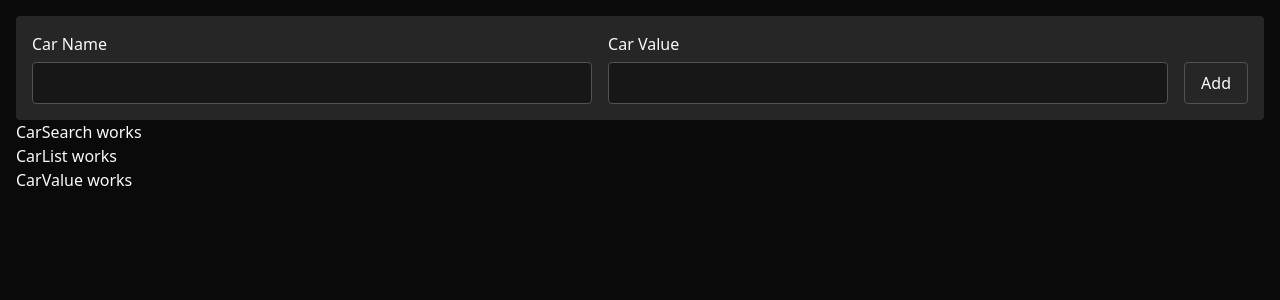
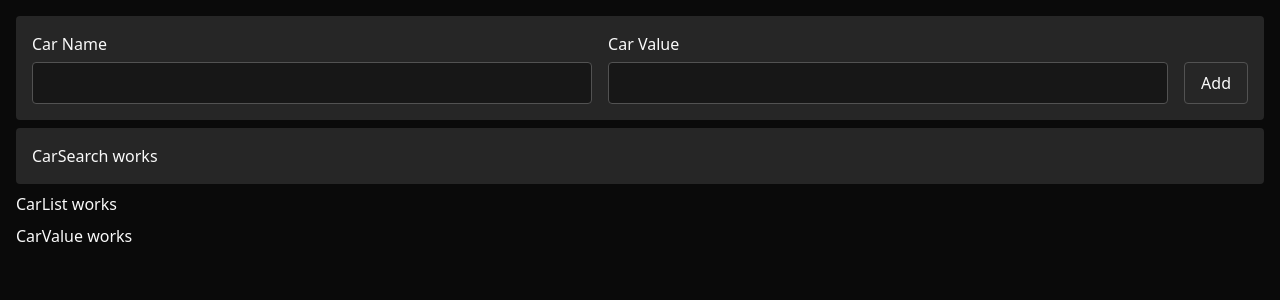
Before and after one commit to SmackSmash/cars-ts, a React (Vite) app: page / in a window 1280 px wide. Shown: the top 300 px of the page. Built offline with nearby package versions, Linux system fonts and the light colour scheme.

Commit message:
A little styling

```diff
--- a/src/App.tsx
+++ b/src/App.tsx
@@ -6,7 +6,7 @@ import CarValue from './components/CarValue';
 
 const App: FC = () => {
   return (
-    <div className='p-4'>
+    <div className='flex flex-col gap-2 p-4'>
       <CarForm />
       <CarSearch />
       <CarList />
--- a/src/components/Button.tsx
+++ b/src/components/Button.tsx
@@ -2,7 +2,10 @@ import type { FC, ReactNode } from 'react';
 
 const Button: FC<{ children: ReactNode; [x: string]: unknown }> = ({ children, ...rest }) => {
   return (
-    <button {...rest} className='cursor-pointer rounded border-1 border-neutral-600 px-4 py-2'>
+    <button
+      {...rest}
+      className='cursor-pointer rounded border-1 border-neutral-600 px-4 py-2 hover:bg-linear-to-b hover:from-neutral-700 hover:to-neutral-800'
+    >
       {children}
     </button>
   );
--- a/src/components/CarSearch.tsx
+++ b/src/components/CarSearch.tsx
@@ -1,7 +1,7 @@
 import type { FC } from 'react';
 
 const CarSearch: FC = () => {
-  return <div>CarSearch works</div>;
+  return <div className='w-full rounded bg-neutral-800 p-4'>CarSearch works</div>;
 };
 
 export default CarSearch;
```
